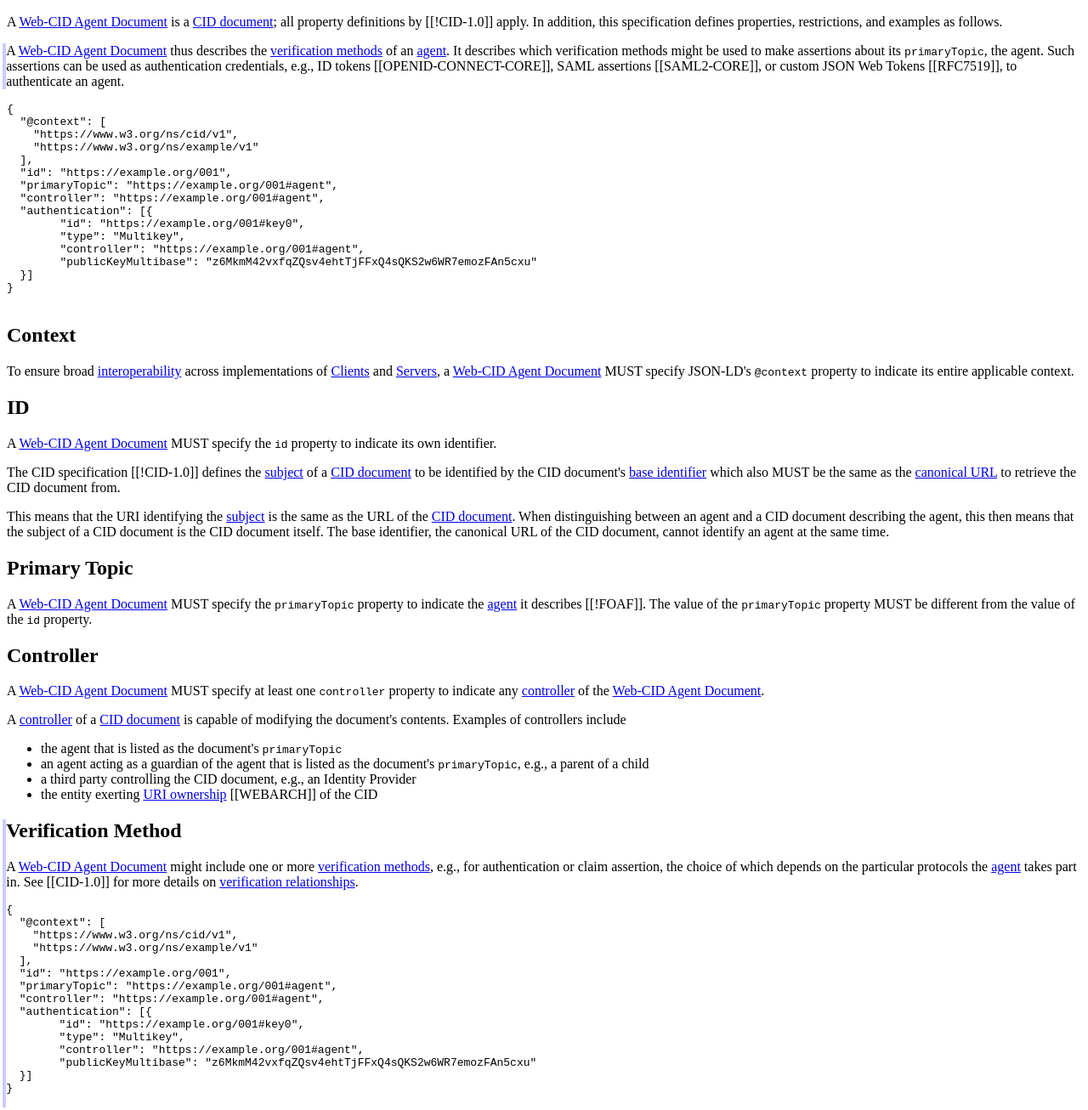
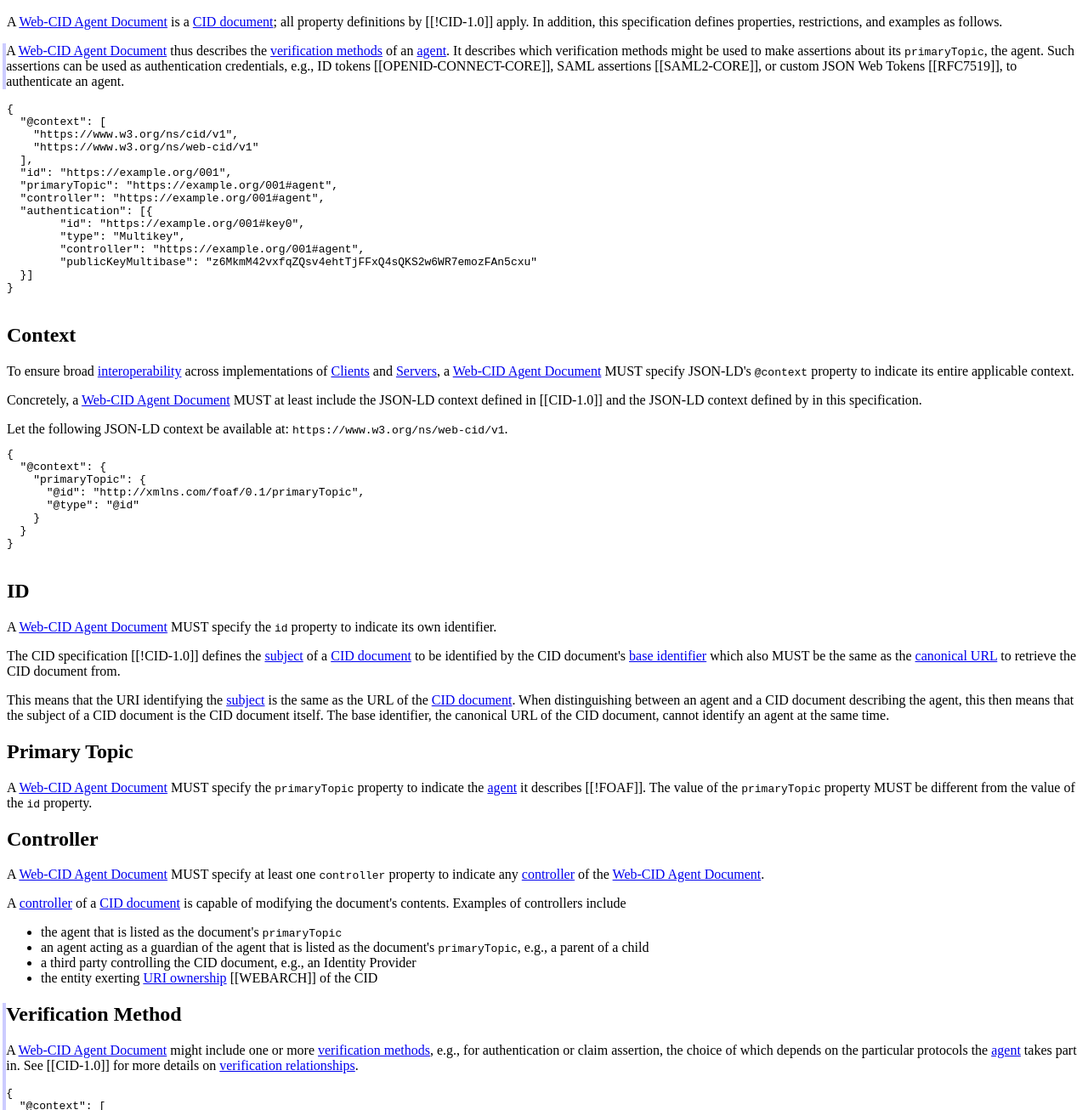
Before and after one commit to w3c/lws-protocol, a plain HTML site: page ident-cid-web/index.html in a window 1280 px wide. Shown: the part 1963-3269 px from the top of the page at 85% size. Drawn offline with Linux system fonts and the light colour scheme; files that its build step writes are made by us from their sources.

Commit message:
specify context concretely with primaryTopic as per code review

```diff
--- a/ident-cid-web/index.html
+++ b/ident-cid-web/index.html
@@ -226,7 +226,7 @@
 {
   "@context": [
     "https://www.w3.org/ns/cid/v1",
-    "https://www.w3.org/ns/example/v1"
+    "https://www.w3.org/ns/web-cid/v1"
   ],
   "id": "https://example.org/001",
   "primaryTopic": "https://example.org/001#agent",
@@ -247,6 +247,24 @@
         To ensure broad <a href="#client-server-interoperability">interoperability</a> across implementations of <a href="#Client">Clients</a> and <a href="#Server">Servers</a>,
         a <a href="#Agent-Document">Web-CID Agent Document</a> <span>MUST</span> specify JSON-LD's <code>@context</code> property to indicate its entire applicable context.
       </p>
+
+      <p>
+        Concretely, a <a href="#Agent-Document">Web-CID Agent Document</a> <span>MUST</span> at least include the JSON-LD context defined in [[CID-1.0]] and the JSON-LD context defined by in this specification.
+      </p>
+
+      <span>Let the following JSON-LD context be available at: <code>https://www.w3.org/ns/web-cid/v1</code>.</span>
+      <aside title="Web-CID JSON-LD Context Document:  <https://www.w3.org/ns/web-cid/v1>">
+        <pre>
+{
+  "@context": {
+    "primaryTopic": {
+      "@id": "http://xmlns.com/foaf/0.1/primaryTopic",
+      "@type": "@id"
+    }
+  }
+}
+        </pre>
+      </aside>
     </section>
 
 
@@ -312,7 +330,7 @@
 {
   "@context": [
     "https://www.w3.org/ns/cid/v1",
-    "https://www.w3.org/ns/example/v1"
+    "https://www.w3.org/ns/web-cid/v1"
   ],
   "id": "https://example.org/001",
   "primaryTopic": "https://example.org/001#agent",
@@ -340,7 +358,7 @@
 {
   "@context": [
     "https://www.w3.org/ns/cid/v1",
-    "https://www.w3.org/ns/example/v1"
+    "https://www.w3.org/ns/web-cid/v1"
   ],
   "id": "https://example.org/001",
   "primaryTopic": "https://example.org/001#agent",
```
